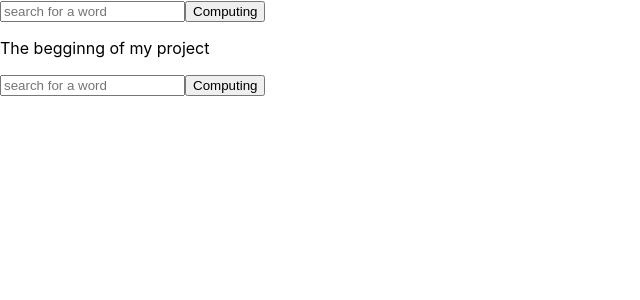
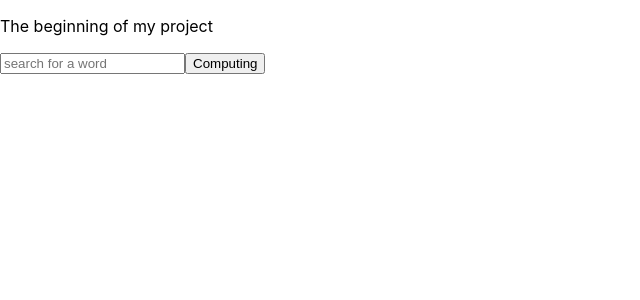
Before and after one commit to williamsa3773/Project2, a React (Create React App) app in the folder dictionaryapp/: page / in a window 1280 px wide. Shown: the top 300 px of the page, without its empty margins (0-640 px from the left). Built offline with nearby package versions, Linux system fonts and the light colour scheme.

Commit message:
2/5 done with form, switch the wat my wordfinder page was structured

```diff
--- a/dictionaryapp/src/App.js
+++ b/dictionaryapp/src/App.js
@@ -1,58 +1,14 @@
 import React from 'react'
-import axios from 'axios'
 import './App.css'
 import WordFinder from './components/section1/WordFinder'
 
-class App extends React.Component {
-  constructor(props) {
-    super(props)
-    this.state = {
-      word: 'software',
-      wordData: []
-    }
-  }
-
-  dictApiCall = async () => {
-    let dictUrl = `https://www.dictionaryapi.com/api/v3/references/collegiate/json/${this.state.word}?key=097cb478-2f07-4d94-9e03-739c1ff1d6ab`
-    console.log(dictUrl)
-  }
-
-  componentDidMount(){
-    this.dictApiCall()
-  }
-
-  handleChange = (e) => {
-    console.log('input', e.target.value)
-    let word = e.target.value
-    this.setState(prevState => ({
-      word: word
-    }))
-  }
-
-  handleSubmit = (e) => {
-    e.preventDefault()
-    console.log(this.state.word)
-  }
-
-  render() {
-    return (
-      <div className='App'>
-      <form onSubmit={this.handleSubmit}>
-        <input
-        placeholder="search for a word"
-        type='text'
-        onChange={this.handleChange}
-        />
-        <input
-        type='submit'
-        value='Computing'
-        />
-      </form>
-        <p>The begginng of my project</p>
-        <WordFinder />
-      </div>
-    )
-  }
+function App() {
+  return (
+    <div className='App'>
+      <p>The beginning of my project</p>
+      <WordFinder />
+    </div>
+  )
 }
 
 export default App
--- a/dictionaryapp/src/components/section1/Form.js
+++ b/dictionaryapp/src/components/section1/Form.js
@@ -1,12 +1,29 @@
 import React from 'react'
 
-function Form(props) {
+class Form extends React.Component {
+  constructor(props) {
+    super(props)
+    this.state = {
+      word: 'Software'
+    }
+  }
+  handleChange = (e) => {
+    let word = e.target.value
+    this.setState(prevState => ({
+      word: word
+    }))
+  }
+
+  handleSubmit = (e) => {
+    e.preventDefault()
+  }
+  render() {
     return (
-    <form>
+      <form onSubmit={this.handleSubmit}>
         <input
         placeholder="search for a word"
         type='text'
-      onChange={props.handleChange}
+        onChange={this.handleChange}
         />
         <input
         type='submit'
@@ -15,4 +32,5 @@ function Form(props) {
       </form>
     )
   }
+}
 export default Form
--- a/dictionaryapp/src/components/section1/WordFinder.js
+++ b/dictionaryapp/src/components/section1/WordFinder.js
@@ -1,12 +1,32 @@
 import React from 'react'
 import Form from  './Form'
 
-function WordFinder(props) {
-  return (
-    <div>
-      <Form />
-    </div>
-  )
+class WordFinder extends React.Component {
+  constructor(props) {
+    super(props)
+    this.state = {
+      word: this.props.word
+    }
+  }
+
+  dictApiCall = async () => {
+    console.log(this.state.word)
+    const dictUrl = `https://www.dictionaryapi.com/api/v3/references/collegiate/json/${this.state.word}?key=097cb478-2f07-4d94-9e03-739c1ff1d6ab`
+  }
+
+  handleSubmit = (e) => {
+    this.setState = (prevState => ({
+      word: this.props.word
+    }))
+
+  }
+
+  render() {
+    console.log(this.props)
+    return (
+      <Form onSubmit={this.onSubmit}/>
+    )
+  }
 }
 
 export default WordFinder
```
Lines whose indentation alone changed are shown as unchanged.
